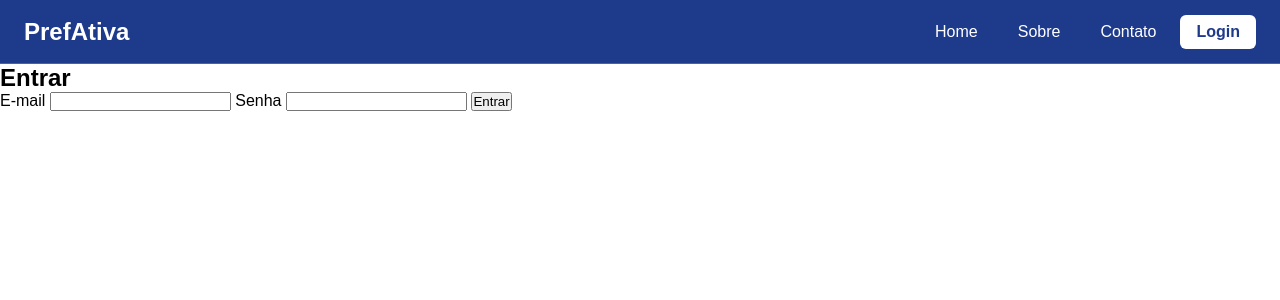
After one commit to Ccaetano10/PrefAtiva, a PHP site: page /login.php in a window 1280 px wide. The commit adds this page. Shown: the top 300 px of the page. Run offline with PHP 8.4, Linux system fonts and the light colour scheme.

Commit message:
login começando

```diff
--- a/PrefAtiva/_conexao.php
+++ b/PrefAtiva/_conexao.php
@@ -1,6 +1,6 @@
 <?php
 
-$dns = "mysql:host=127.0.0.1;dbname=fatec2sem2026;charset=utf8";
+$dns = "mysql:host=127.0.0.1;dbname=prefativa;charset=utf8";
 $user = "root";
 $pass = "";
 
--- a/PrefAtiva/_sessao.php
+++ b/PrefAtiva/_sessao.php
@@ -12,7 +12,7 @@ if (
     session_unset();
     session_destroy();
 
-    header("Location: /trabalho_roonie/index.php");
+    header("Location: ./index.php?erro=tempo_sessao");
     exit();
 }
 
--- a/PrefAtiva/css/estilo.css
+++ b/PrefAtiva/css/estilo.css
@@ -44,6 +44,16 @@ nav a {
 
 nav a:hover {
   background-color: rgba(255, 255, 255, 0.2);
+}
+
+nav a.btn-nav {
+  background-color: #fff;
+  color: #1e3a8a;
+  font-weight: 600;
+}
+
+nav a.btn-nav:hover {
+  background-color: #dbeafe;
 }
 
 /* MAIN */
@@ -119,3 +129,11 @@ nav a:hover {
 #mapa {
   flex: 1; /* ocupa todo o espaço restante */
 }
+
+.anonimo {
+  display: flex !important;
+  align-items: center;
+  gap: 8px;
+  margin: 16px 0;
+  font-weight: 400;
+}
--- /dev/null
+++ b/PrefAtiva/login.php
@@ -0,0 +1,26 @@
+<!DOCTYPE html>
+<html lang="pt-br">
+        <head>
+        <meta charset="UTF-8">
+        <title>Login | PrefAtiva</title>
+        <link rel="stylesheet" href="css/estilo.css">
+    </head>
+
+    <body>
+        <?php require_once "./PrefAtiva/nav.php"; ?>
+
+        <main class="auth">
+            <form action="loginbd.php" method="post" enctype="multipart/form-data">
+            <h2>Entrar</h2>
+
+            <label for="email">E-mail</label>
+            <input type="email" id="email" name="email" required>
+
+            <label for="senha">Senha</label>
+            <input type="password" id="senha" name="senha" required>
+
+            <button type="submit">Entrar</button>
+            </form>
+        </main>
+    </body>
+</html>
--- /dev/null
+++ b/PrefAtiva/logout.php
@@ -0,0 +1,5 @@
+<?php
+session_start();
+session_destroy();
+header('Location: index.php');
+exit;
--- a/PrefAtiva/nav.php
+++ b/PrefAtiva/nav.php
@@ -1,8 +1,20 @@
+<?php
+if (session_status() === PHP_SESSION_NONE) session_start();
+    $logado = isset($_SESSION['usu_id']);
+    $pagina = basename($_SERVER['PHP_SELF']);
+?>
 <nav>
-    <h1>PrefAtiva</h1>
-    <ul>
-        <li><a href="index.php">Home</a></li>
-        <li><a href="sobre.php">Sobre</a></li>
-        <li><a href="contato.php">Contato</a></li>
-    </ul>
+  <h1>PrefAtiva</h1>
+  <ul>
+    <li><a href="index.php" class="<?= $pagina == 'index.php' ? 'ativo' : '' ?>">Home</a></li>
+    <li><a href="sobre.php" class="<?= $pagina == 'sobre.php' ? 'ativo' : '' ?>">Sobre</a></li>
+    <li><a href="contato.php" class="<?= $pagina == 'contato.php' ? 'ativo' : '' ?>">Contato</a></li>
+
+    <?php if ($logado): ?>
+      <li><a href="minhas_denuncias.php" class="<?= $pagina == 'minhas_denuncias.php' ? 'ativo' : '' ?>">Minhas denúncias</a></li>
+      <li><a href="logout.php" class="btn-nav">Sair</a></li>
+    <?php else: ?>
+      <li><a href="login.php" class="btn-nav">Login</a></li>
+    <?php endif; ?>
+  </ul>
 </nav>
```
Also changed, not shown: PrefAtiva/index.php (+9 -0 lines), PrefAtiva/loginbd.php (added, +56 -0 lines).
